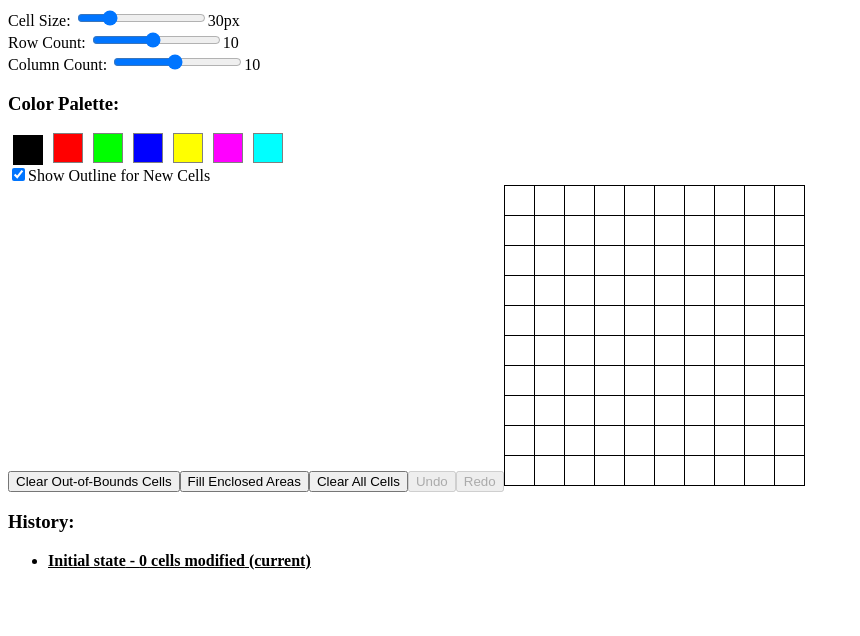
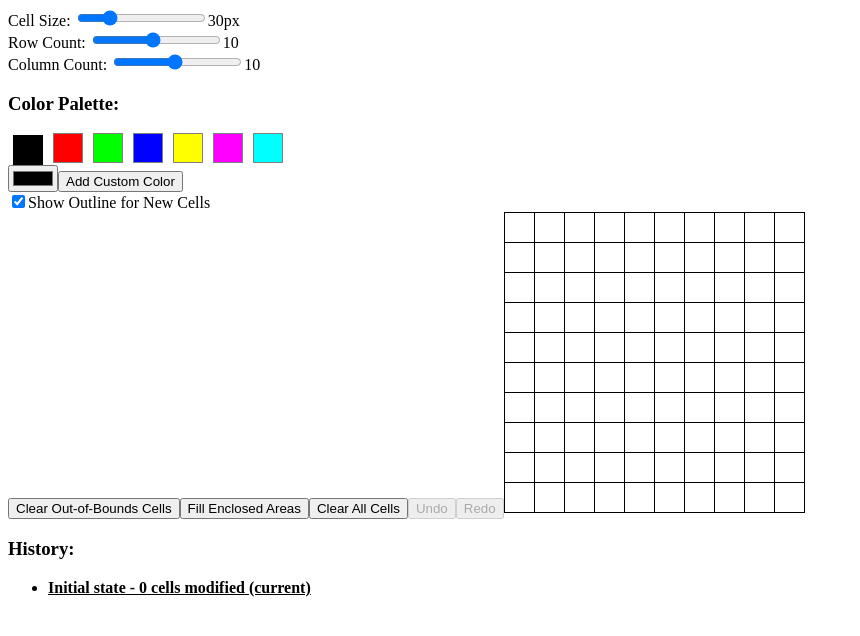
Before and after one commit to hbsnow-sandbox/example-map-maker, a React (Vite) app: page / in a window 1280 px wide. Shown: the top 636 px of the page, without its empty margins (0-860 px from the left). Built offline with nearby package versions, Linux system fonts and the light colour scheme.

Commit message:
feat: カラーパレットの色追加機能追加

```diff
--- a/src/features/map/map.tsx
+++ b/src/features/map/map.tsx
@@ -55,6 +55,16 @@ const Grid: React.FC = () => {
   const [historyIndex, setHistoryIndex] = useState(0);
   const [selectedColor, setSelectedColor] = useState("#000000");
   const [showOutline, setShowOutline] = useState(true);
+  const [colors, setColors] = useState([
+    "#000000",
+    "#FF0000",
+    "#00FF00",
+    "#0000FF",
+    "#FFFF00",
+    "#FF00FF",
+    "#00FFFF",
+  ]);
+  const [customColor, setCustomColor] = useState("#000000");
 
   const cellStates = useMemo(
     () => history[historyIndex].cells,
@@ -269,15 +279,12 @@ const Grid: React.FC = () => {
     return paths.join(" ");
   }, [cellStates, cellSize, strokeWidth]);
 
-  const colors = [
-    "#000000",
-    "#FF0000",
-    "#00FF00",
-    "#0000FF",
-    "#FFFF00",
-    "#FF00FF",
-    "#00FFFF",
-  ];
+  const addCustomColor = useCallback(() => {
+    if (!colors.includes(customColor)) {
+      setColors((prevColors) => [...prevColors, customColor]);
+      setSelectedColor(customColor);
+    }
+  }, [colors, customColor]);
 
   return (
     <div>
@@ -333,6 +340,14 @@ const Grid: React.FC = () => {
             onClick={() => setSelectedColor(color)}
           />
         ))}
+      </div>
+      <div>
+        <input
+          type="color"
+          value={customColor}
+          onChange={(e) => setCustomColor(e.target.value)}
+        />
+        <button onClick={addCustomColor}>Add Custom Color</button>
       </div>
       <div>
         <label>
```
